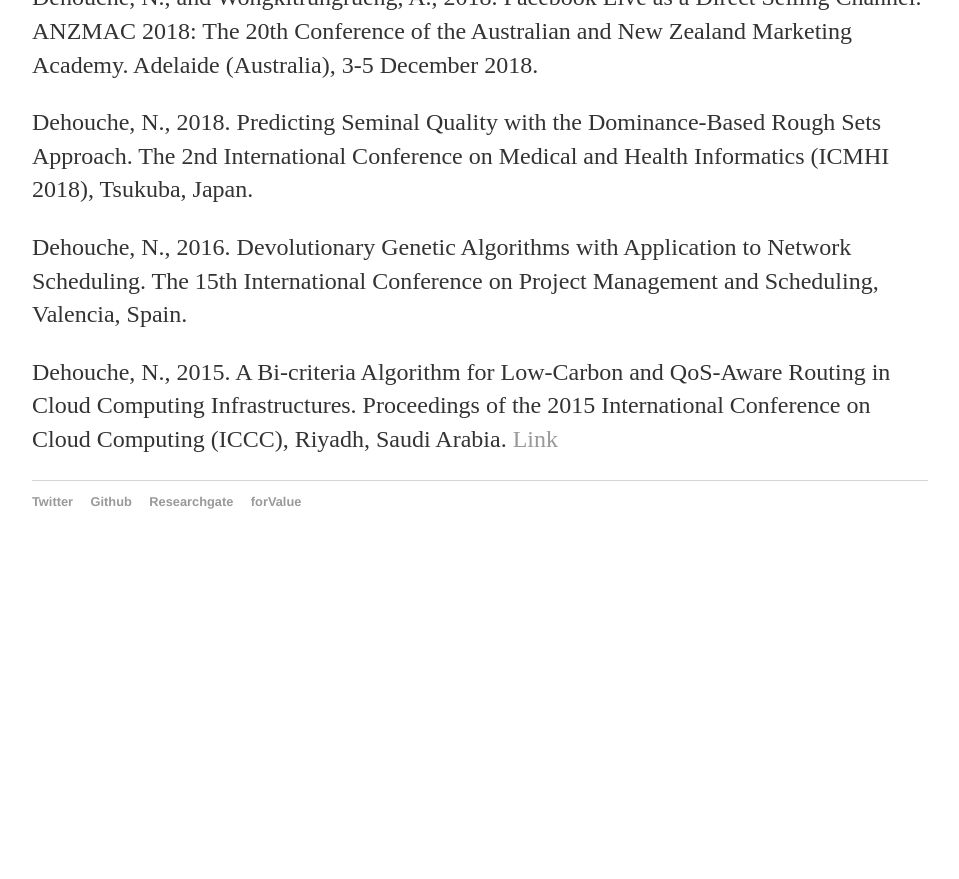
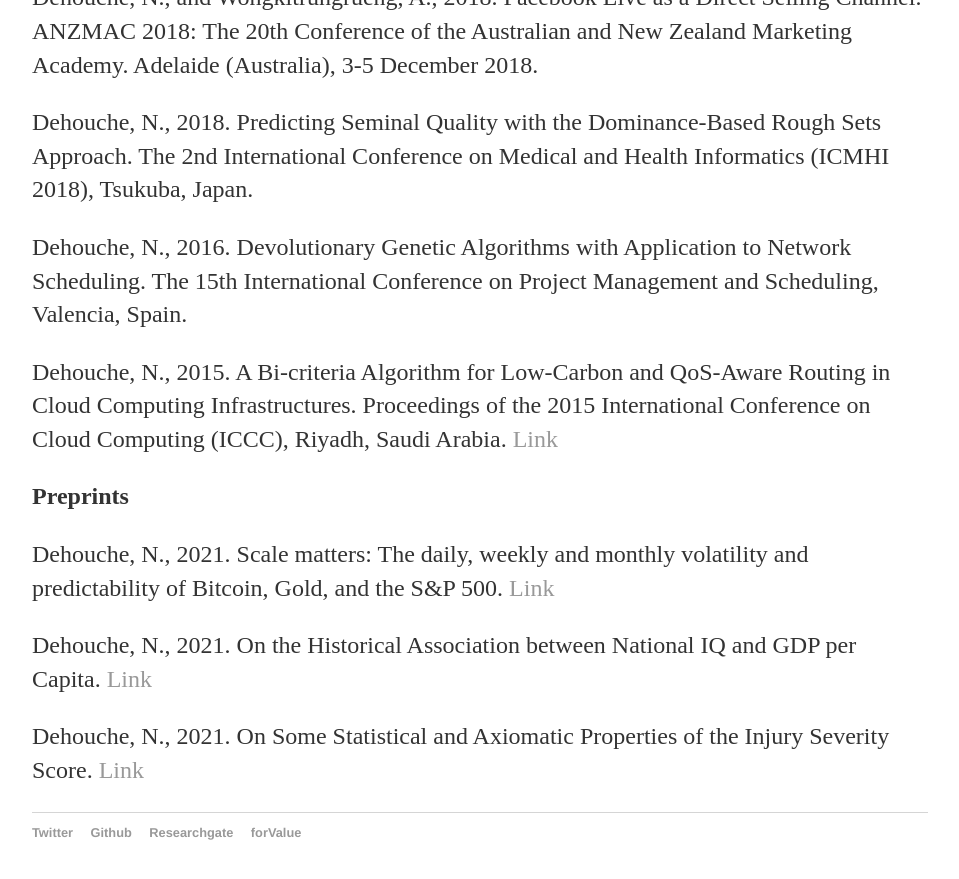
Before and after one commit to ndehouche/ndehouche.github.io, a Jekyll site: the page built from res/index.html, in a window 1280 px wide and 900 px high, scrolled down 1371 px. Shown: the top 879 px of the window, without its empty margins (160-1119 px from the left). Built offline with Jekyll 4.4.1, drawn with Linux system fonts in a browser that asks for light colours; before the commit the page ends 1940 px from its top, so only the background shows below that; some of the changed text lies outside the part shown.

Commit message:
Update index.html

```diff
--- a/res/index.html
+++ b/res/index.html
@@ -24,7 +24,7 @@ title: Research
 <p>Dehouche, N., 2015, Non-profit project portfolio evaluation and selection: a multi-criteria approach. International Journal of Applied Management Science, 7(4).   <a href="https://doi.org/10.1504/IJAMS.2015.073201">Link</a></p>
       </div>
       <br>
-    <div class="col-sm-4 col-md-4">
+
 
           <p><strong>Peer-Reviewed Conferences</strong> </p>
       <p>Dehouche, N., and Wongkitrungrueng, A., 2018. Facebook Live as a Direct Selling Channel. ANZMAC 2018: The 20th Conference of the Australian and New Zealand Marketing Academy. Adelaide (Australia), 3-5 December 2018.</p>
@@ -32,5 +32,9 @@ title: Research
  <p>Dehouche, N., 2016. Devolutionary Genetic Algorithms with Application to Network Scheduling. The 15th International Conference on Project Management and Scheduling, Valencia, Spain.</p>
       <p>Dehouche, N., 2015. A Bi-criteria Algorithm for Low-Carbon and QoS-Aware Routing in Cloud Computing Infrastructures. Proceedings of the 2015 International Conference on Cloud Computing (ICCC), Riyadh, Saudi Arabia. <a href="https://ieeexplore.ieee.org/document/7149620/">Link</a></p>
 
+<p><strong>Preprints</strong> </p>
+ <p>Dehouche, N., 2021. Scale matters: The daily, weekly and monthly volatility and predictability of Bitcoin, Gold, and the S&P 500.  <a href="https://arxiv.org/abs/2103.00395">Link</a></p>
+ <p>Dehouche, N., 2021. On the Historical Association between National IQ and GDP per Capita.  <a href="https://www.preprints.org/manuscript/202103.0195/v1">Link</a></p>
+ <p>Dehouche, N., 2021. On Some Statistical and Axiomatic Properties of the Injury Severity Score.  <a href="https://arxiv.org/abs/2102.04233">Link</a></p></p>
 
 </div><!-- /.blurb -->
```
Also changed, not shown: other parts of res/index.html (+1 -1 lines).
